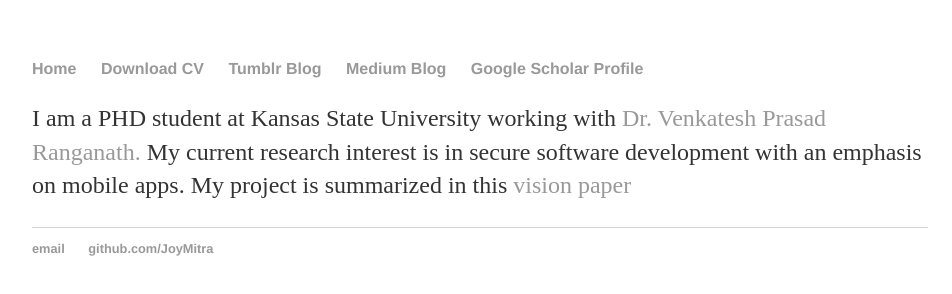
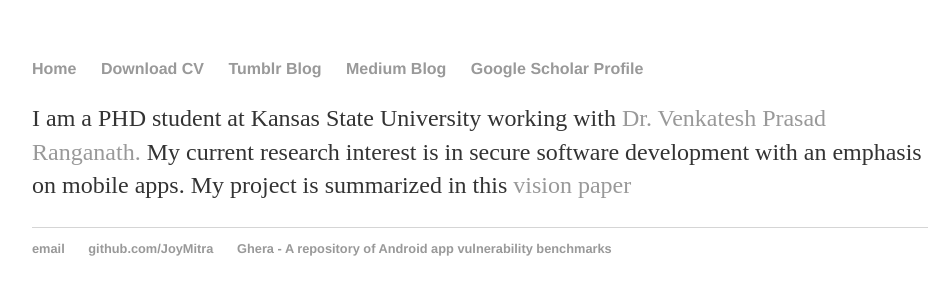
Before and after one commit to JoyMitra/joymitra.github.io, a plain HTML site: page index.html in a window 1280 px wide. Shown: the whole page, without its empty margins (160-1112 px from the left). Drawn offline with Linux system fonts and the light colour scheme.

Commit message:
added Ghera link to index.html

```diff
--- a/index.html
+++ b/index.html
@@ -24,6 +24,7 @@
     		<ul>
         		<li><a href="mailto:joymitro1989@gmail.com">email</a></li>
         		<li><a href="https://github.com/JoyMitra">github.com/JoyMitra</a></li>
+						<li><a href="https://bitbucket.org/secure-it-i/android-app-vulnerability-benchmarks">Ghera - A repository of Android app vulnerability benchmarks</a></li>
 			</ul>
 		</footer>
 	</body>
```
